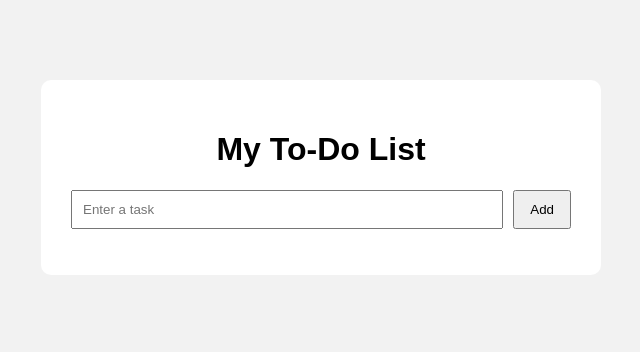
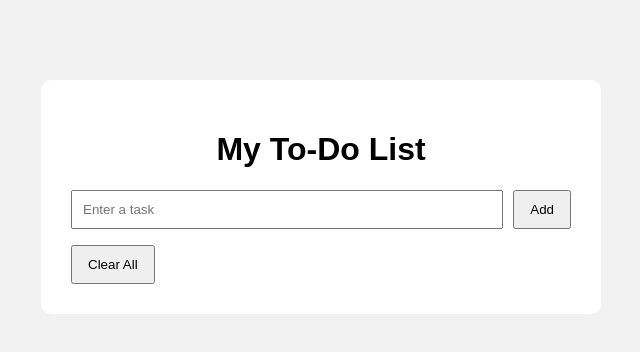
Before and after one commit to arkiphone11-ctrl/todo-app, a plain HTML site: page index.html in a window 1280 px wide. Shown: the whole page, without its empty margins (319-959 px from the left). Drawn offline with Linux system fonts and the light colour scheme.

Commit message:
Add clear all feature

```diff
--- a/index.html
+++ b/index.html
@@ -16,6 +16,7 @@
         </div>
 
         <ul id="taskList"></ul>
+        <button onclick="clearAll()">Clear All</button>
     </div>
 
     <script src="script.js"></script>
--- a/script.js
+++ b/script.js
@@ -24,3 +24,7 @@ function addTask() {
 function deleteTask(button) {
     button.parentElement.remove();
 }
+
+function clearAll() {
+    document.getElementById("taskList").innerHTML = "";
+}
```
